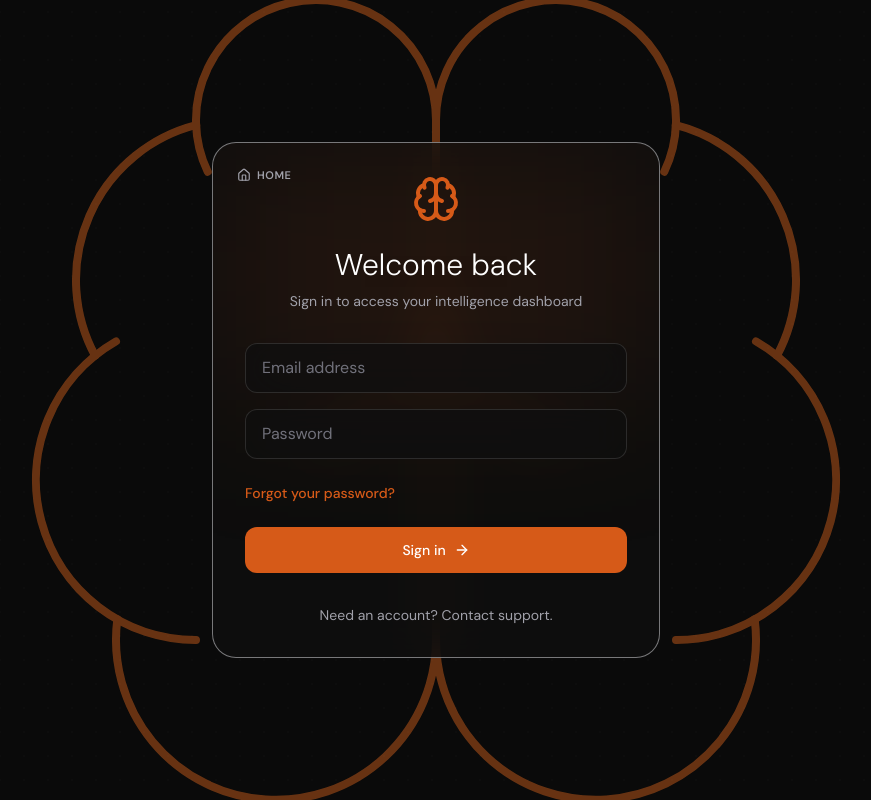
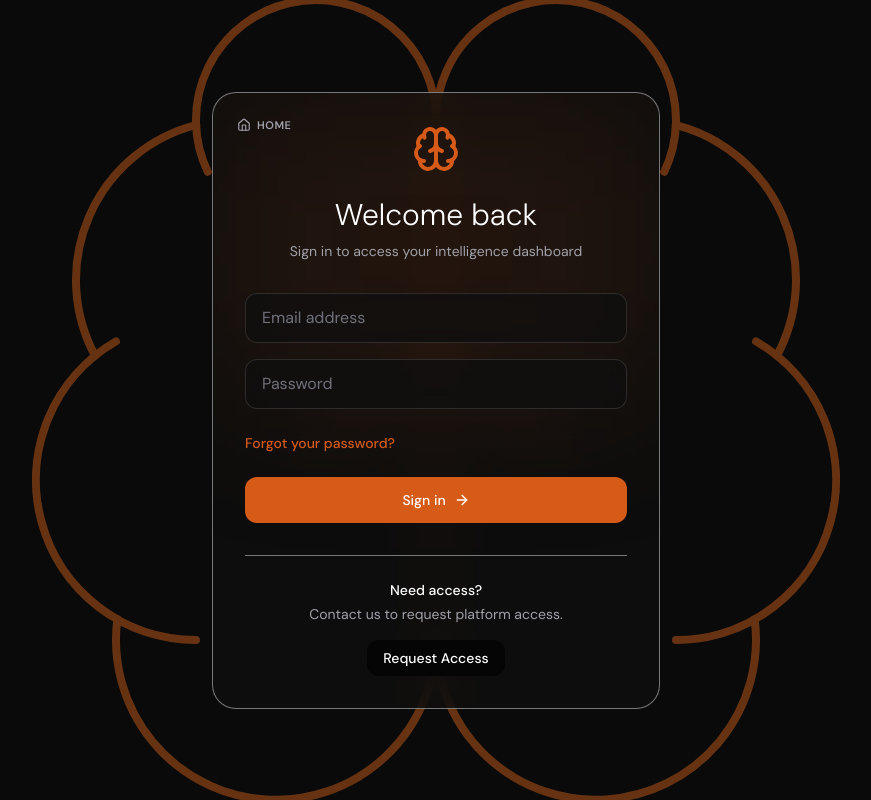
Before and after one commit to cvreperformance/AiX-OS, a Next.js app: page /login in a window 1280 px wide. Shown: the whole page, without its empty margins (204-1075 px from the left). Built offline with nearby package versions, Linux system fonts and the light colour scheme.

Commit message:
fix(auth): remove awaiting approval block and registration page

```diff
--- a/src/app/(auth)/actions.ts
+++ b/src/app/(auth)/actions.ts
@@ -6,6 +6,8 @@ import { sendTelegramAlert } from '@/lib/notifications';
 import { createClient } from "@/lib/supabase/server";
 
 export async function login(formData: FormData) {
+  let redirectUrl = "/dashboard";
+
   try {
     const supabaseUrl = process.env.NEXT_PUBLIC_SUPABASE_URL;
     if (!supabaseUrl || !supabaseUrl.startsWith("http")) {
@@ -42,11 +44,11 @@ export async function login(formData: FormData) {
         .single();
 
       if (profile?.role === "admin") {
-        redirect("/admin");
+        redirectUrl = "/admin";
       }
     }
   } catch (err: any) {
-    if (err.message && err.message === "NEXT_REDIRECT") {
+    if (err?.message === "NEXT_REDIRECT" || err?.digest?.startsWith("NEXT_REDIRECT")) {
       throw err;
     }
     const errMsg = err?.message?.toLowerCase() || "";
@@ -57,7 +59,7 @@ export async function login(formData: FormData) {
   }
 
   revalidatePath("/", "layout");
-  redirect("/dashboard");
+  redirect(redirectUrl);
 }
 
 export async function signup(formData: FormData) {
--- a/src/app/(auth)/login/page.tsx
+++ b/src/app/(auth)/login/page.tsx
@@ -99,7 +99,16 @@ export default function LoginPage() {
           </button>
         </form>
 
-        <p className="text-center text-sm text-zinc-400">Need an account? Contact support.</p>
+        <div className="text-center border-t border-zinc-200/50 pt-6 mt-6">
+          <p className="text-sm font-medium text-zinc-900 mb-1">Need access?</p>
+          <p className="text-sm text-zinc-500 mb-4">Contact us to request platform access.</p>
+          <Link
+            href="/contact"
+            className="inline-flex items-center justify-center rounded-xl bg-zinc-100 px-4 py-2 text-sm font-medium text-zinc-900 hover:bg-zinc-200 transition-colors"
+          >
+            Request Access
+          </Link>
+        </div>
       </div>
     </div>
   );
--- a/src/app/(auth)/register/page.tsx
+++ /dev/null
@@ -1,8 +0,0 @@
-"use client";
-
-import { redirect } from "next/navigation";
-
-export default function RegisterPage() {
-  redirect("/login");
-  return null;
-}
--- a/src/app/(site)/dashboard/UserDashboard.tsx
+++ b/src/app/(site)/dashboard/UserDashboard.tsx
@@ -348,10 +348,10 @@ export default function UserDashboard({ user, profile }: UserDashboardProps) {
                     {language === "ro" ? "Autentificare" : "Access Workspace"}
                   </Link>
                   <Link
-                    href="/join"
+                    href="/contact"
                     className="rounded-xl border border-zinc-200 bg-zinc-50/50 hover:bg-zinc-100 px-6 py-2.5 text-xs text-zinc-600 transition-all"
                   >
-                    {language === "ro" ? "Creează Cont" : "Register"}
+                    {language === "ro" ? "Solicită Acces" : "Request Access"}
                   </Link>
                 </div>
               </div>
--- a/src/app/pending-approval/page.tsx
+++ /dev/null
@@ -1,20 +0,0 @@
-import Link from 'next/link';
-
-export default function PendingApprovalPage() {
-  return (
-    <div className="flex min-h-screen items-center justify-center bg-zinc-900/80 backdrop-blur-xl p-8">
-      <div className="max-w-lg w-full rounded-3xl bg-zinc-800/30 border border-zinc-700/50 p-10 text-center backdrop-blur">
-        <h1 className="text-3xl font-light text-amber-400 mb-4">Awaiting Approval</h1>
-        <p className="text-sm text-zinc-300 mb-6">
-          Your account has been created and is pending admin approval. You will receive a Telegram notification once approved.
-        </p>
-        <Link
-          href="/"
-          className="inline-block rounded-xl bg-amber-500 px-4 py-2 text-sm font-medium text-zinc-900 hover:bg-amber-400 transition-colors"
-        >
-          Return Home
-        </Link>
-      </div>
-    </div>
-  );
-}
--- a/src/context/LanguageContext.tsx
+++ b/src/context/LanguageContext.tsx
@@ -22,7 +22,7 @@ const TRANSLATIONS: Record<Language, Record<string, any>> = {
     "nav.join": "Alătură-te AiX",
     "nav.call": "Sună Acum",
     "nav.whatsapp": "WhatsApp",
-    "nav.cta": "Creează Cont AiX",
+    "nav.cta": "Solicită Acces",
 
     "hero.badge": "Sistemul tău secundar de inteligență imobiliară",
     "hero.title": "AiX OS™",
@@ -62,7 +62,7 @@ const TRANSLATIONS: Record<Language, Record<string, any>> = {
     "nav.join": "Join AiX",
     "nav.call": "Call Now",
     "nav.whatsapp": "WhatsApp",
-    "nav.cta": "Create AiX Account",
+    "nav.cta": "Request Access",
 
     "hero.badge": "Your secondary real estate intelligence system",
     "hero.title": "AiX OS™",
--- a/src/middleware.ts
+++ b/src/middleware.ts
@@ -47,12 +47,6 @@ export async function middleware(request: NextRequest) {
     return NextResponse.next();
   }
 
-  // If not approved – send to pending page
-  if (profile?.approval_status !== 'approved') {
-    const pendingUrl = request.nextUrl.clone();
-    pendingUrl.pathname = '/pending-approval';
-    return NextResponse.redirect(pendingUrl);
-  }
 
   // All checks passed – allow request
   return NextResponse.next();
```
